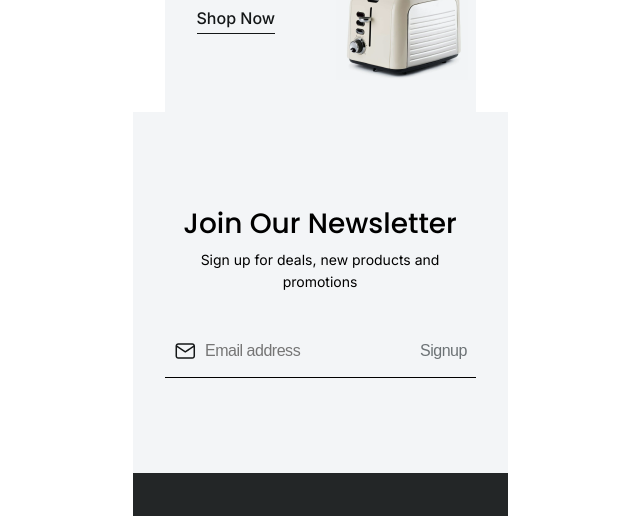
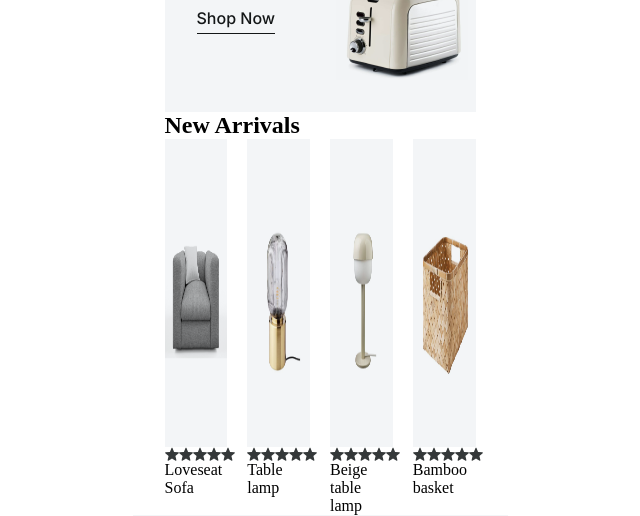
Before and after one commit to Kenama/Cafe-Street, a plain HTML site: page src/index.html in a window 1280 px wide. Shown: the part 917-1433 px from the top of the page, without its empty margins (320-960 px from the left). Drawn offline with Linux system fonts and the light colour scheme; a web font is replaced by a local one.

Commit message:
chinazes commint

```diff
--- a/src/assets/css/base/styles.css
+++ b/src/assets/css/base/styles.css
@@ -20,6 +20,7 @@
 /* Home partials */
 @import url(/src/assets/css/components/home-components/quote.css);
 @import url(/src/assets/css/components/home-components/categories.css);
+@import url(/src/assets/css/components/home-components/new-arrivals.css);
 
 /* Varriables */
 /* ---------------------------------------------------------- */
--- /dev/null
+++ b/src/assets/css/components/home-components/new-arrivals.css
@@ -0,0 +1,26 @@
+/* New arrivals */
+
+.new-arrivals {
+  padding-inline: var(--padding-horizontal);
+  max-width: 375px;
+  overflow-x: scroll;
+}
+
+.products-container {
+  display: flex;
+  gap: 20px;
+  width: auto;
+}
+
+/* .product {
+    position: absolute;
+} */
+
+.product-image {
+  width: 231px;
+  height: 308px;
+}
+
+.rating {
+  display: flex;
+}
--- a/src/assets/js/index.js
+++ b/src/assets/js/index.js
@@ -1,3 +1,10 @@
+// Notification bar
+// function closeButton() {
+
+// }
+
+// --------------------------------------------
+
 // CATEGORIES
 
 // data
@@ -26,24 +33,24 @@ const categories = [
 const categoriesContainer = document.getElementById("categories-container");
 
 // data iteration
-categories.forEach((item) => {
-  // creating container
+categories.forEach((category) => {
+  // item container
   const div = document.createElement("div");
   div.classList.add("category");
-  div.style.background = `url("${item.imagePath}")`;
-  div.style.height = item.height;
+  div.style.background = `url("${category.imagePath}")`;
+  div.style.height = category.height;
 
-  // creating header
+  // header
   const header = document.createElement("h3");
   header.classList.add("category-header");
-  header.textContent = item.name;
+  header.textContent = category.name;
   div.appendChild(header);
 
-  // creating button
+  // button
   const link = document.createElement("a");
   link.textContent = "Shop Now";
   link.classList.add("category-button");
-  link.href = item.link;
+  link.href = category.link;
   div.appendChild(link);
 
   // appending element into container
@@ -61,34 +68,70 @@ const products = [
     price: 400,
     discount: 50,
     rating: 5,
-    imagePath: "",
+    imagePath: "/src/assets/img/image-loveseat-sofa.png",
   },
   {
     name: "Table lamp",
     price: 24.99,
     discount: 0,
     rating: 5,
-    imagePath: "",
+    imagePath: "/src/assets/img/image-table-lamp.png",
   },
   {
     name: "Beige table lamp",
     price: 24.99,
     discount: 0,
     rating: 5,
-    imagePath: "",
+    imagePath: "/src/assets/img/image-beige-table-lamp.png",
   },
   {
     name: "Bamboo basket",
     price: 24.99,
     discount: 0,
     rating: 5,
-    imagePath: "",
-  },
-  {
-    name: "Toaster",
-    price: 224.99,
-    discount: 0,
-    rating: 5,
-    imagePath: "",
+    imagePath: "/src/assets/img/image-bamboo-basket.png",
   },
 ];
+
+//containers
+const newArrivals = document.getElementById("new-arrivals")
+const productsContainer = document.createElement("div")
+productsContainer.classList.add("products-container")
+
+// data iteration
+products.forEach((product) => {
+  // item container
+  const div = document.createElement("div")
+  div.classList.add("product")
+
+  // product picture
+  const productImg = document.createElement("img")
+  productImg.classList.add("product-image")
+  productImg.src = product.imagePath
+  div.appendChild(productImg)
+
+  // rating container
+  const rating = document.createElement("div")
+  rating.classList.add("rating")
+  for (let i = 0; i < product.rating; i++) {
+    const star =  document.createElement("img")
+    star.src = "/src/assets/img/star.svg"
+    rating.appendChild(star)
+  }
+
+  div.appendChild(rating)
+
+  // product name
+  const productName = document.createElement("span")
+  productName.classList.add("product-name")
+  productName.textContent = product.name
+
+  div.appendChild(productName)
+
+  const price = document.createElement("div")
+  price.classList.add("price")
+
+  productsContainer.appendChild(div);
+})
+
+newArrivals.appendChild(productsContainer)
--- a/src/index.html
+++ b/src/index.html
@@ -51,6 +51,10 @@
       </div>
       <!-- Categories -->
       <div class="categories" id="categories-container"></div>
+      <!-- New Arrivals -->
+      <div class="new-arrivals" id="new-arrivals">
+        <h2>New Arrivals</h2>
+      </div>
       <!-- Pros -->
       <div class="pros"></div>
       <!-- Offer -->
```
Also changed, not shown: src/assets/img/image-bamboo-basket.png (added), src/assets/img/image-beige-table-lamp.png (added), src/assets/img/image-loveseat-sofa.png (added), src/assets/img/image-table-lamp.png (added), src/assets/img/star.svg (added).
